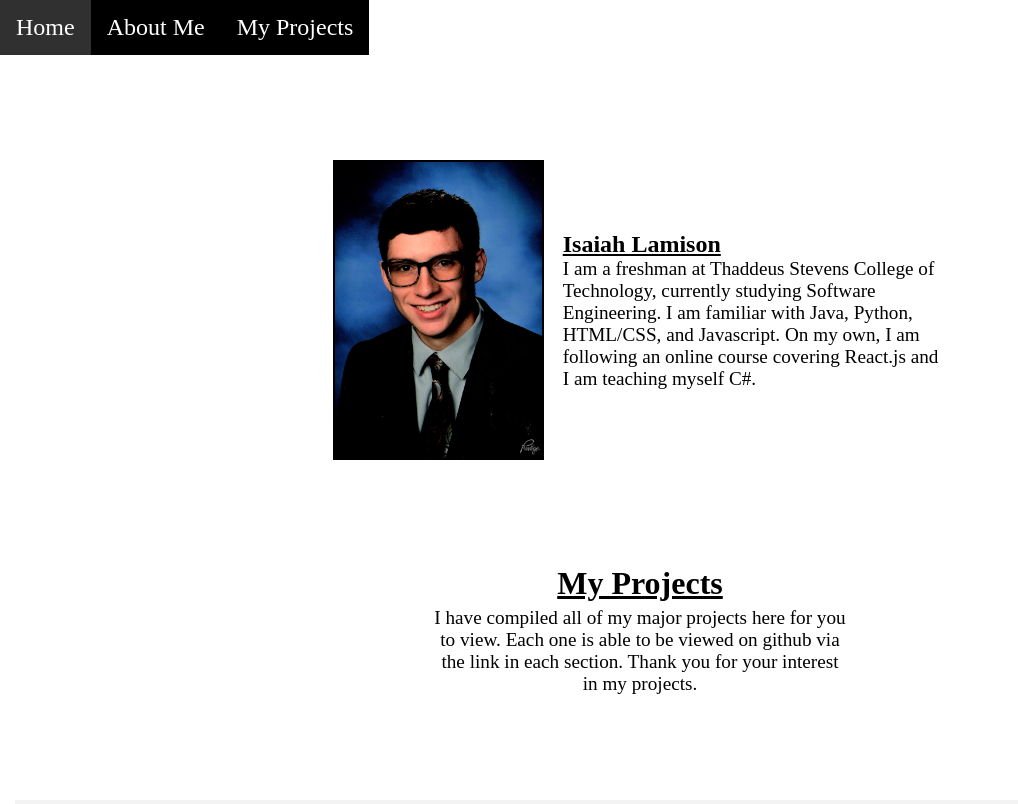
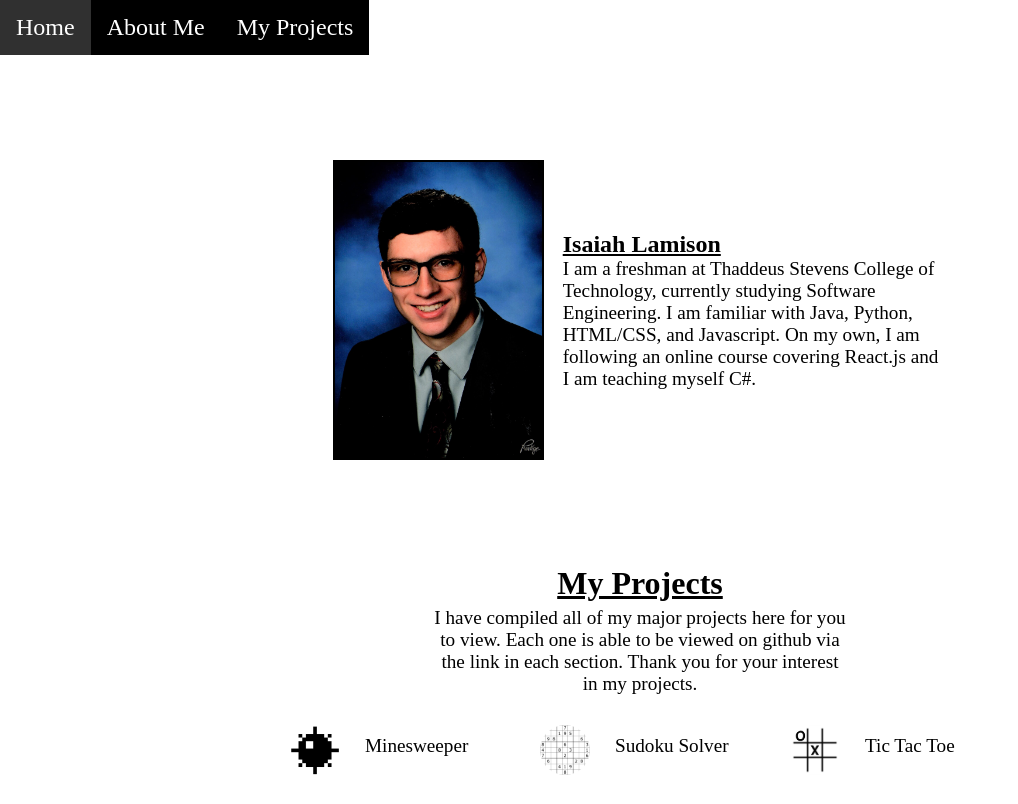
Before and after one commit to Isaiah-Lam/Portfolio, a plain HTML site: page index.html in a window 1280 px wide. Shown: the top 804 px of the page, without its empty margins (0-1018 px from the left). Drawn offline with nearby package versions, Linux system fonts and the light colour scheme.

Commit message:
icons added

```diff
--- a/index.html
+++ b/index.html
@@ -36,6 +36,20 @@
             <div id="proj-head">
                 <h1><u>My Projects</u></h1>
                 <p style="width: 33%; margin: 5px auto;">I have compiled all of my major projects here for you to view. Each one is able to be viewed on github via the link in each section. Thank you for your interest in my projects.</p>
+                <div id="proj-icons">
+                    <div class="proj-link">
+                        <div class="avatar" style="background-image: url(mine.png); background-position: center; background-size: cover;"></div>
+                        <p class="icon-label">Minesweeper</p>
+                    </div>
+                    <div class="proj-link">
+                        <div class="avatar" style="background-image: url(sudoku.png); background-position: center; background-size: cover;"></div>
+                        <p class="icon-label">Sudoku Solver</p>
+                    </div>
+                    <div class="proj-link">
+                        <div class="avatar" style="background-image: url(ttt.png); background-position: center; background-size: cover;"></div>
+                        <p class="icon-label">Tic Tac Toe</p>
+                    </div>
+                </div>
             </div>
 
 
--- a/style.css
+++ b/style.css
@@ -109,3 +109,28 @@ p {
     background-color: white;
     padding-bottom: 100px;
 }
+#proj-icons {
+    display: flex;
+    justify-content: space-evenly;
+    flex-wrap: wrap;
+    width: 60%;
+    margin: 0 auto;
+}
+.avatar {
+    float: left;
+    height: 50px;
+    width: 50px;
+    margin: 25px;
+    border-radius: 40px;
+}
+.icon-label {
+    float: left;
+    margin-top: 35px;
+}
+.proj-link {
+    height: 100px;
+    width: 250px;
+}
+.proj-link:hover {
+    border: 2px solid black;
+}
```
Also changed, not shown: mine.png (added), sudoku.png (added), ttt.png (added).
